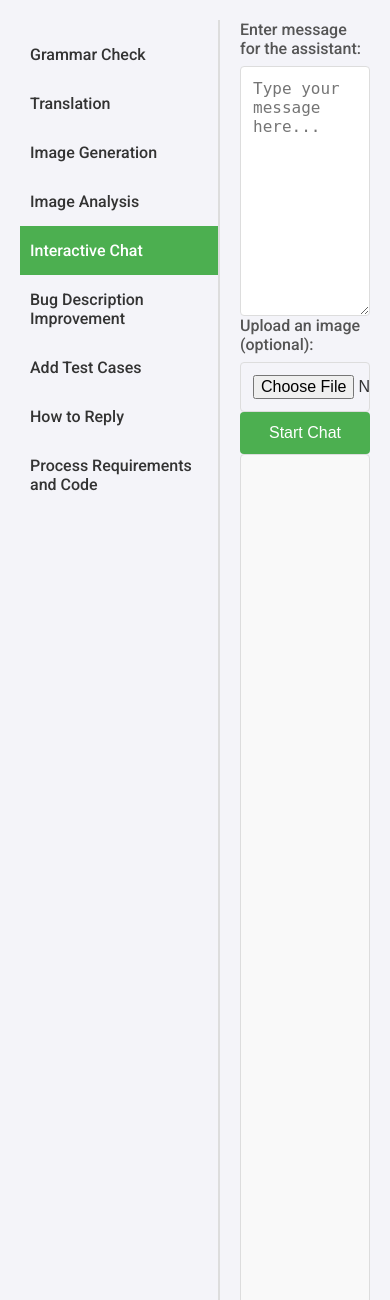
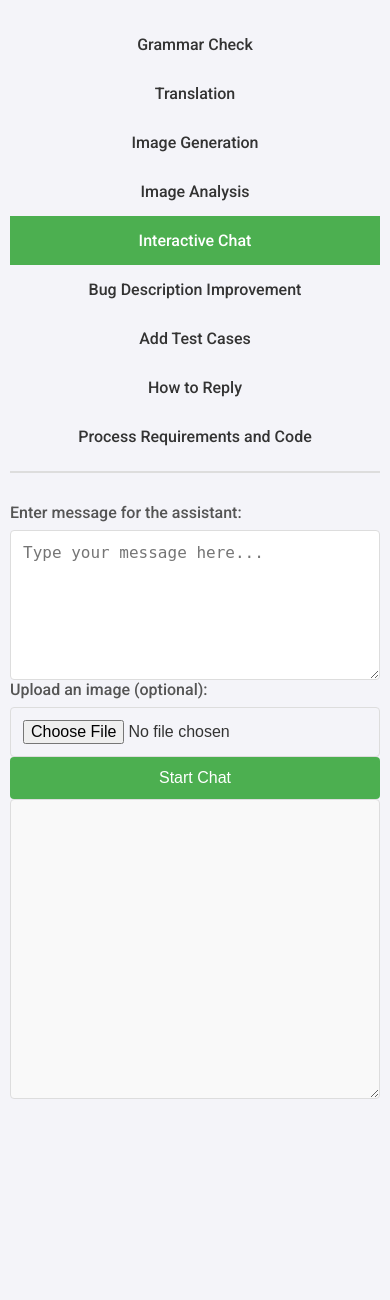
Before and after one commit to asimptot/FreeverseAI, a Flask app: page / in a window 390 px wide. Shown: the top 1300 px of the page. After the commit the page ends 1099 px from the top, so only its background shows below. Run offline with Flask 3, Linux system fonts and the light colour scheme.

Commit message:
Update index.html

```diff
--- a/templates/index.html
+++ b/templates/index.html
@@ -18,7 +18,7 @@
                 margin: 0;
                 padding: 0;
                 display: flex;
-                justify-content: flex-start;
+                justify-content: center;
                 min-height: 100vh;
                 width: 100vw;
             }
@@ -153,6 +153,32 @@
             .chat-box .bot {
                 font-weight: bold;
                 color: #2c2c2c; /* Dark gray color */
+            }
+            @media (max-width: 600px) {
+                .container {
+                    flex-direction: column; /* Değişiklik: Dikey hizalama */
+                    padding: 10px; /* Değişiklik: Padding azaltıldı */
+                }
+                .tabs {
+                    flex-direction: column; /* Değişiklik: Tab'ların dikey hizalanması */
+                    border-right: none; /* Değişiklik: Sağ kenar kaldırıldı */
+                    border-bottom: 2px solid #ddd; /* Değişiklik: Alt kenar eklendi */
+                    width: 100%; /* Değişiklik: Genişlik %100 yapıldı */
+                }
+                .tab {
+                    width: 100%; /* Değişiklik: Tab'ların genişliğini %100 yap */
+                    text-align: center; /* Değişiklik: Tab'ları ortala */
+                }
+                .content {
+                    margin-left: 0; /* Değişiklik: Mobilde soldan boşluk kaldırıldı */
+                    margin-top: 10px; /* Değişiklik: Üstten boşluk eklendi */
+                }
+                .chat-box {
+                    height: 300px; /* Değişiklik: Mobilde yükseklik azaltıldı */
+                }
+                textarea {
+                    min-height: 150px; /* Değişiklik: Minimum yükseklik mobil için azaltıldı */
+                }
             }
         </style>
         <script>
```
